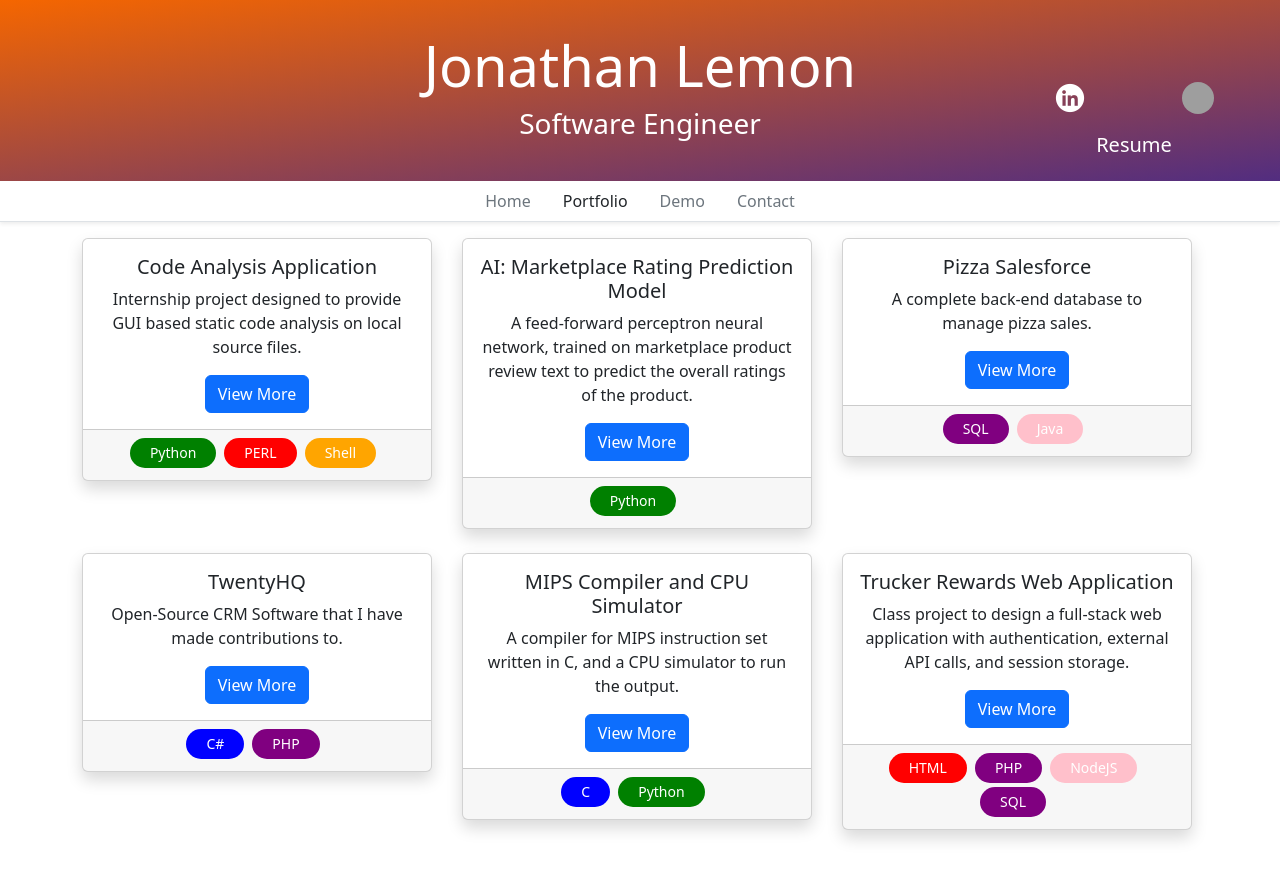
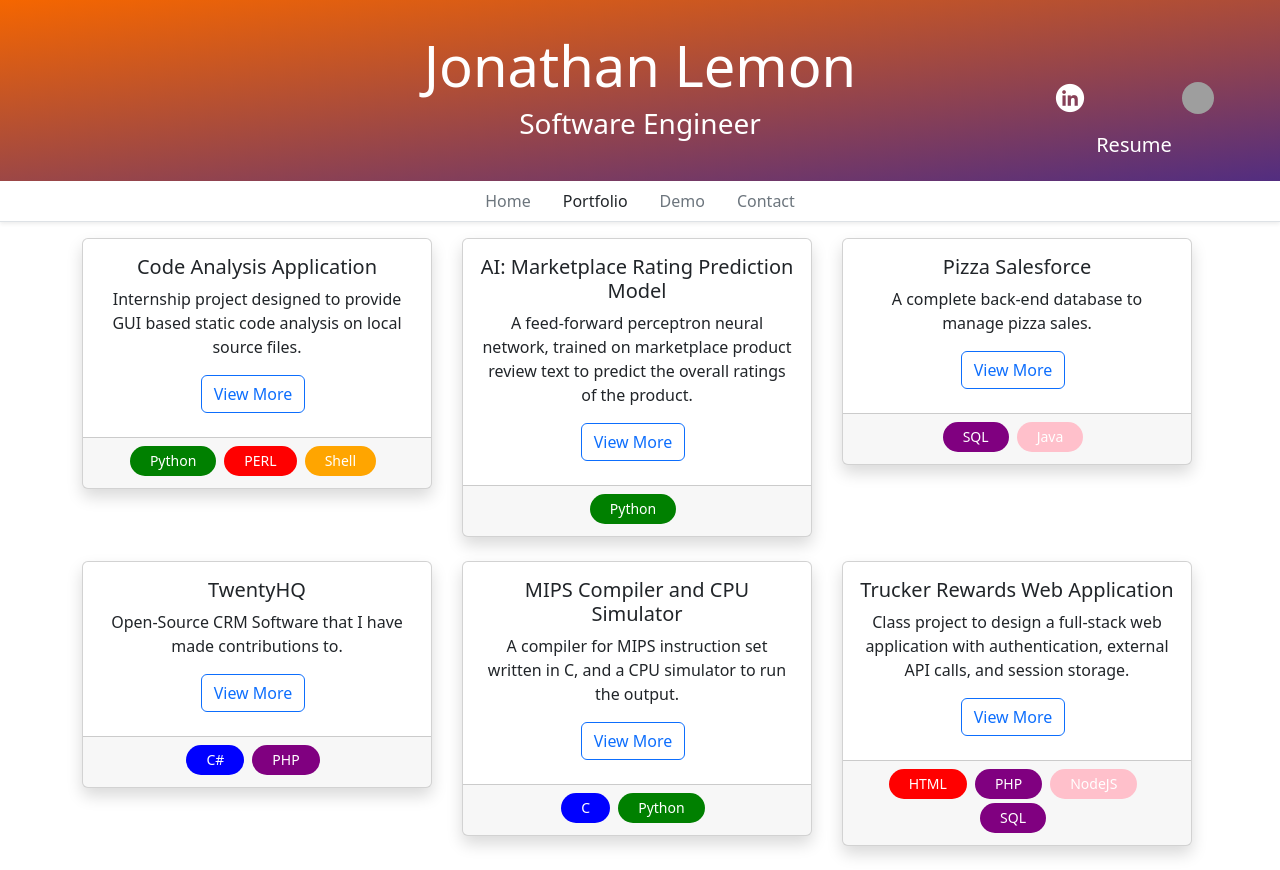
Before and after one commit to Jonathanlemon/Jonathanlemon.github.io, an Angular app: page /portfolio in a window 1280 px wide. Built offline with nearby package versions, Linux system fonts and the light colour scheme; grey boxes are pictures that could not be loaded.

Commit message:
Color updates, buttons

```diff
--- a/src/app/project-card/project-card.component.html
+++ b/src/app/project-card/project-card.component.html
@@ -2,7 +2,7 @@
     <div class="card-body">
         <h5 class="card-title">{{project.name}}</h5>
         <p class="card-text">{{project.summary}}</p>
-        <button class="btn btn-primary" (click)="OpenProjectModal()">View More</button>
+        <button class="btn btn-outline-primary mb-2 me-2" (click)="OpenProjectModal()">View More</button>
     </div>
     <div class="card-footer">
         <div class="d-flex flex-wrap justify-content-center">
```
